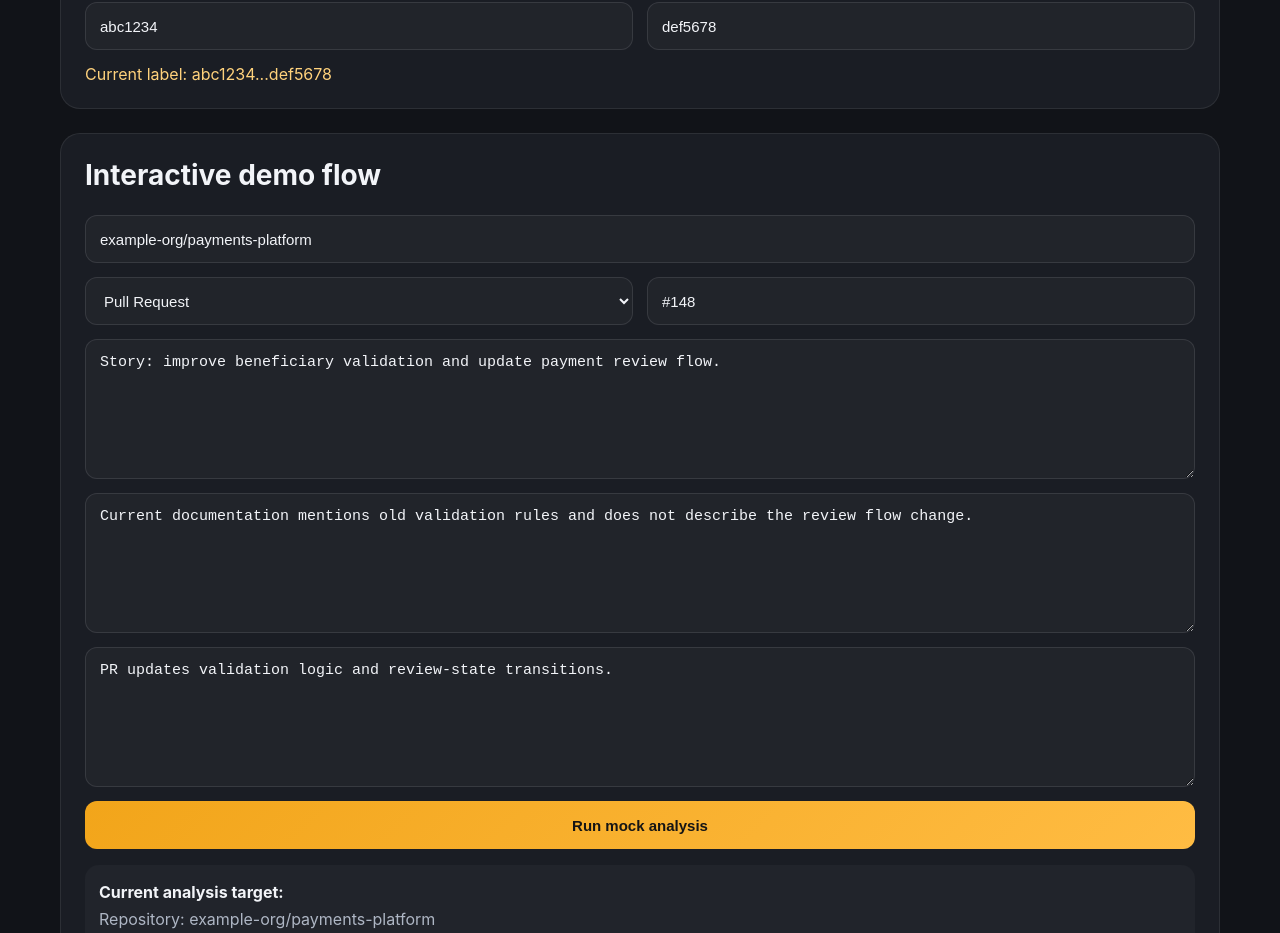
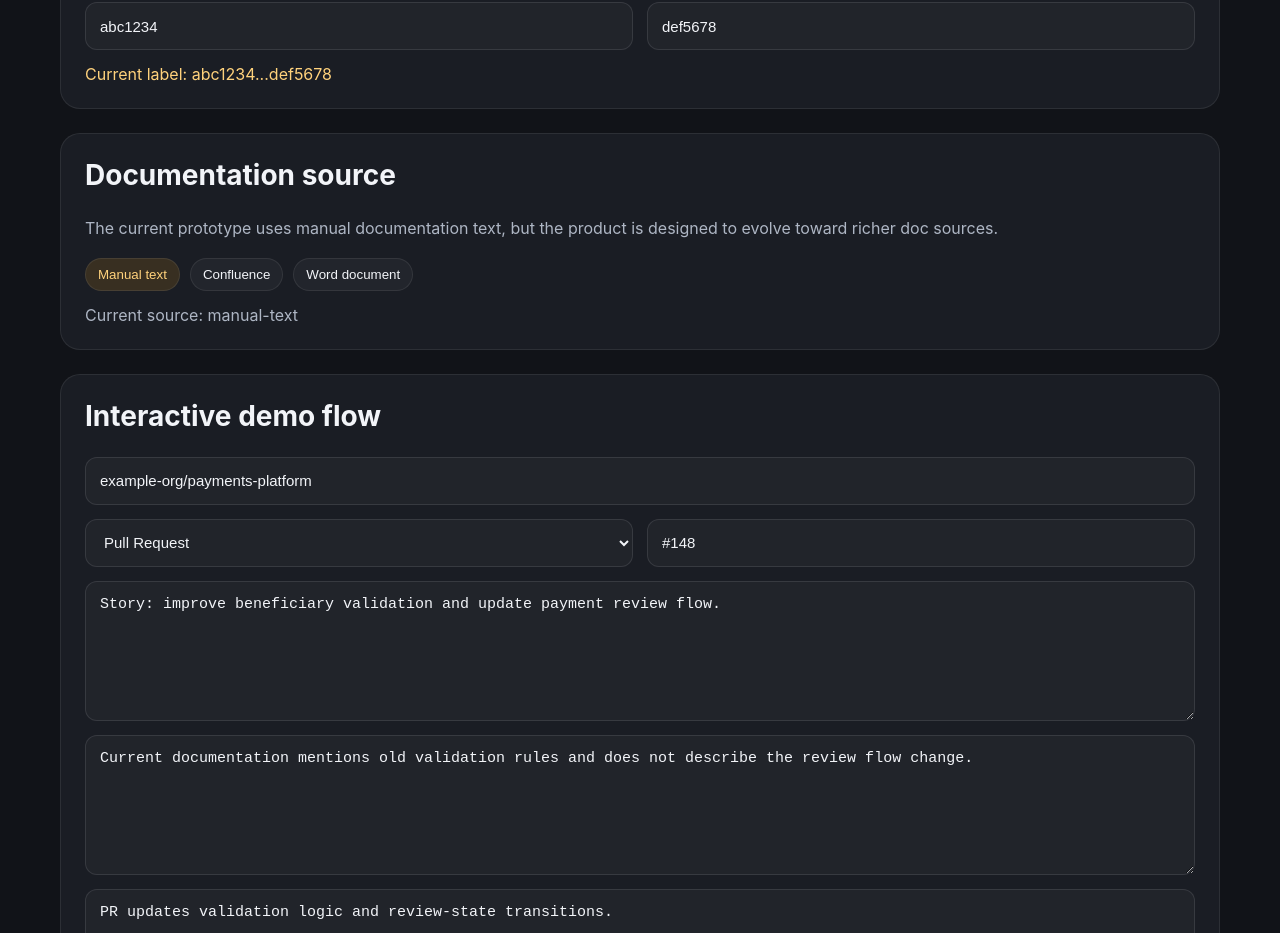
Before and after one commit to denysodyntsov/docote, a Next.js app in the folder docote-web/: page / in a window 1280 px wide. Shown: the part 1780-2713 px from the top of the page. Built offline with nearby package versions, Linux system fonts and the light colour scheme.

Commit message:
Add documentation source concept to DoCoTe web

```diff
--- a/docote-web/app/page.tsx
+++ b/docote-web/app/page.tsx
@@ -9,6 +9,7 @@ import { CommitRangeCard } from '../components/commit-range-card';
 import { CurrentDocStatus } from '../components/current-doc-status';
 import { JiraContextStatus } from '../components/jira-context-status';
 import { DebugHistory } from '../components/debug-history';
+import { DocSourceCard } from '../components/doc-source-card';
 
 export default function HomePage() {
   return (
@@ -30,6 +31,7 @@ export default function HomePage() {
       <GitHubConnectCard />
       <RepositorySelector />
       <CommitRangeCard />
+      <DocSourceCard />
       <WebDemoForm />
       <JiraContextStatus />
       <CurrentDocStatus />
--- /dev/null
+++ b/docote-web/components/doc-source-card.tsx
@@ -0,0 +1,40 @@
+'use client';
+
+import { useState } from 'react';
+import { defaultDocSource, type DocSourceType } from '../lib/doc-source-types';
+
+export function DocSourceCard() {
+  const [source, setSource] = useState<DocSourceType>(defaultDocSource.type);
+
+  return (
+    <section style={{ marginTop: 24, background: '#1a1d24', border: '1px solid rgba(255,255,255,0.08)', borderRadius: 20, padding: 24 }}>
+      <h2 style={{ marginTop: 0, fontSize: 28 }}>Documentation source</h2>
+      <p style={{ color: '#aeb6c4', lineHeight: 1.7 }}>
+        The current prototype uses manual documentation text, but the product is designed to evolve toward richer doc sources.
+      </p>
+      <div style={{ display: 'flex', flexWrap: 'wrap', gap: 10 }}>
+        {[
+          { key: 'manual-text', label: 'Manual text' },
+          { key: 'confluence', label: 'Confluence' },
+          { key: 'word-doc', label: 'Word document' }
+        ].map((item) => (
+          <button
+            key={item.key}
+            onClick={() => setSource(item.key as DocSourceType)}
+            style={{
+              padding: '8px 12px',
+              borderRadius: 999,
+              border: '1px solid rgba(255,255,255,0.08)',
+              background: source === item.key ? 'rgba(242,165,26,0.14)' : 'rgba(255,255,255,0.04)',
+              color: source === item.key ? '#ffd27c' : '#f2f4f8',
+              cursor: 'pointer'
+            }}
+          >
+            {item.label}
+          </button>
+        ))}
+      </div>
+      <div style={{ marginTop: 14, color: '#aeb6c4' }}>Current source: {source}</div>
+    </section>
+  );
+}
--- /dev/null
+++ b/docote-web/lib/doc-source-types.ts
@@ -0,0 +1,11 @@
+export type DocSourceType = 'manual-text' | 'confluence' | 'word-doc';
+
+export interface DocSourceState {
+  type: DocSourceType;
+  label: string;
+}
+
+export const defaultDocSource: DocSourceState = {
+  type: 'manual-text',
+  label: 'Manual documentation text'
+};
```
Also changed, not shown: 1 other file (tests, documents, lock files or other folders).
